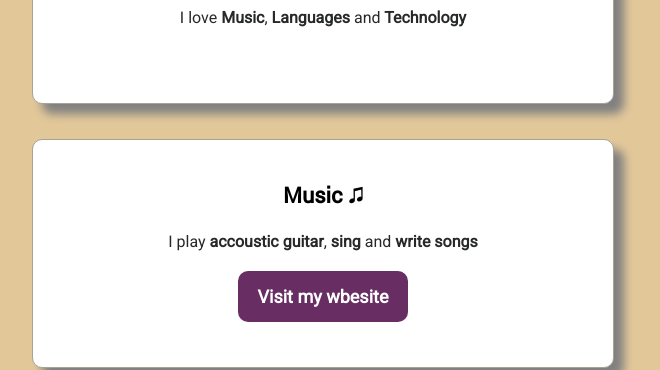
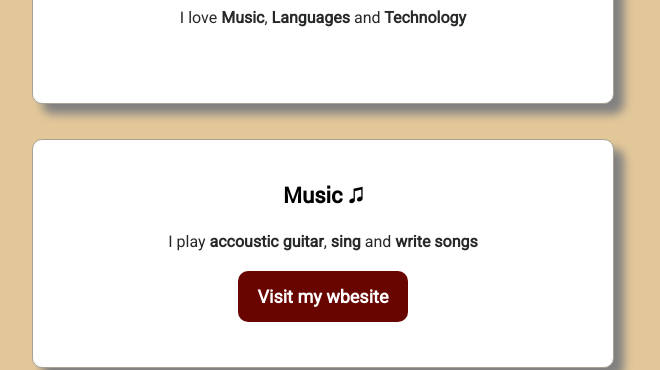
Before and after one commit to digidweb/profile, a plain HTML site: page index.html in a window 1280 px wide. Shown: the part 440-810 px from the top of the page, without its empty margins (317-977 px from the left). Drawn offline with Linux system fonts and the light colour scheme.

Commit message:
Matching colors

```diff
--- a/style.css
+++ b/style.css
@@ -92,7 +92,7 @@ a:hover {
 }
 
 .btn-blue {
-  background-color: #682D63;
+  background-color: #690500;
   color: white;
   padding: 15px 20px;
   border-radius: 10px;
```
